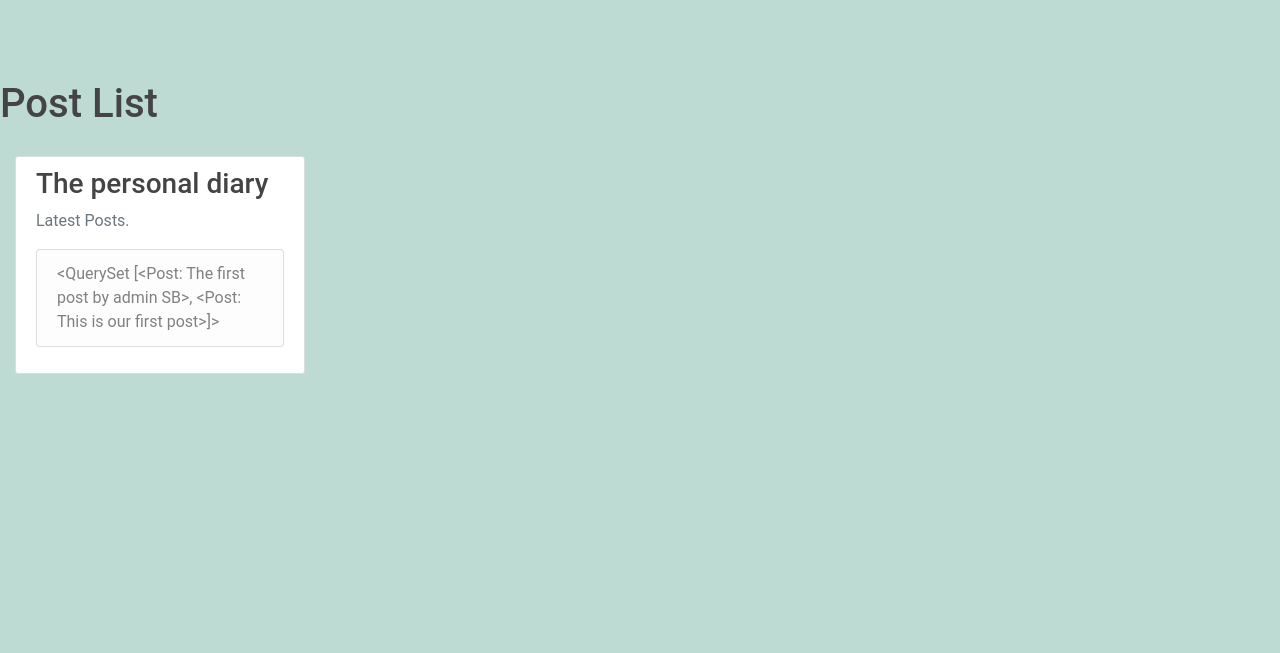
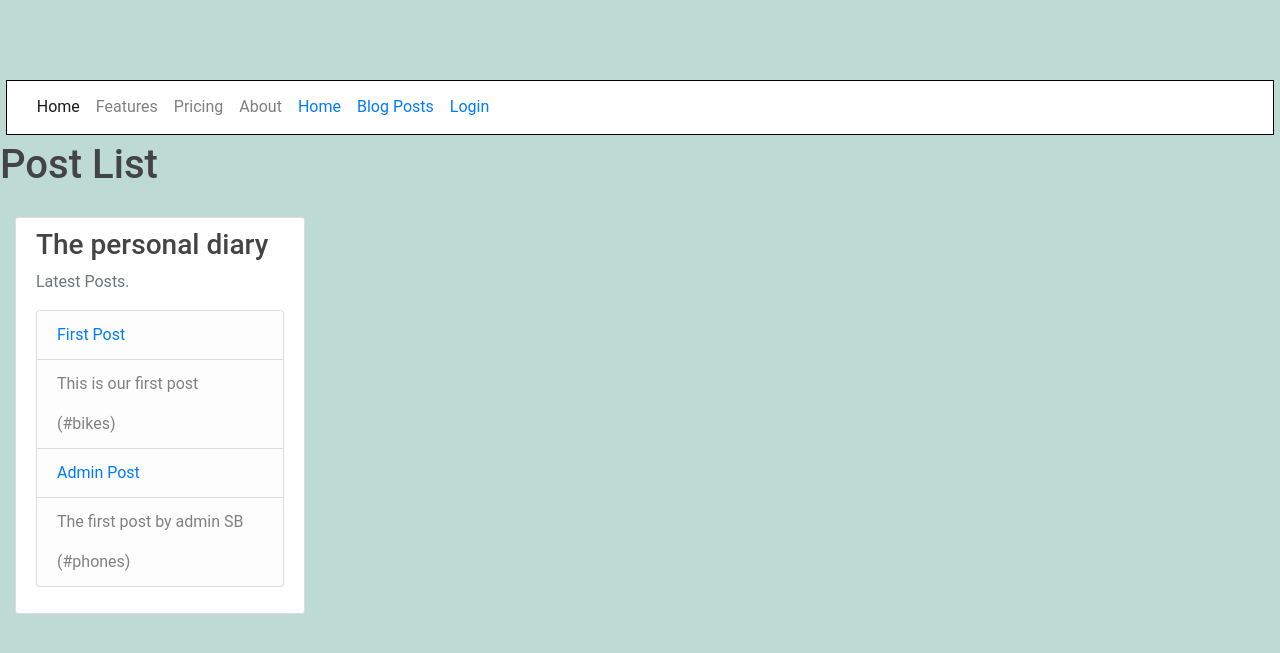
Before and after one commit to asbenjamin/diary, a Django app: page /blog/ in a window 1280 px wide. Shown: the top 653 px of the page. Run offline with Django 4.2, Linux system fonts and the light colour scheme; data comes from the database, SQL or seed files in the repository; both versions use the stored data as it was after the commit; some libraries are stand-ins or nearby versions.

Commit message:
more changes

```diff
--- a/blog/models.py
+++ b/blog/models.py
@@ -7,6 +7,7 @@
 from django.utils import timezone
 
 class Post(models.Model):
+	title = models.CharField(max_length=25, blank=True)
 	description = models.CharField(max_length=255, blank=True)
 	pic = models.ImageField(upload_to='path/to/img')
 	date_posted = models.DateTimeField(default=timezone.now)
@@ -17,7 +18,7 @@
 		return self.description
 
 	def get_absolute_url(self):
-		return reverse('post-detail', kwargs={'pk': self.pk})
+		return reverse('post-detail', kwargs={'pk': self.pk})	#what is reverse for
 
 
 class Comments(models.Model):
--- a/blog/templates/post_list.html
+++ b/blog/templates/post_list.html
@@ -8,11 +8,23 @@
                 <div class="col-md-3">
                     <div class="content-section">
                         <h3>The personal diary</h3>
+
                         <p class='text-muted'>Latest Posts.
+                            {% if post_list %}
+                            <ul class="list-group">
+                              {% for post in post_list %}
+                                <li class="list-group-item list-group-item-light">
+                                    <a href="{{ post.get_absolute_url }}">{{ post.title }}</a>
+                                </li>
 
-                        <ul class="list-group">
-                            <li class="list-group-item list-group-item-light">{{ posts }}</li>
-                        </ul>
+                                <li class="list-group-item list-group-item-light">
+                                  <p>{{ post.description }}</p> ({{post.tags}})
+                                </li>
+                              {% endfor %}
+                            </ul>
+                            {% else %}
+                              <p>There are no posts.</p>
+                            {% endif %}
 
                         </p>
                     </div>
--- a/blog/urls.py
+++ b/blog/urls.py
@@ -5,9 +5,9 @@
 
 
 urlpatterns=[
-	path('', PostListView.as_view(), name='posts'), #added post/<int:pk>
+	path('', PostListView.as_view(), name='posts'),
+	path('post/<int:pk>/', views.post_detail, name='post-detail'),
 	path('post/new/', views.create_post, name='post-create'),
-	path('post/<int:pk>/', views.post_detail, name='post-detail'),
 	path('like/', views.like, name='post-like'),
 	path('post/<int:pk>/update/', PostUpdateView.as_view(), name='post-update'),
 	path('post/<int:pk>/delete/', views.post_delete, name='post-delete'),
--- a/blog/views.py
+++ b/blog/views.py
@@ -22,12 +22,12 @@
 	paginate_by = 10
 	def get_context_data(self, **kwargs):
 		context = super(PostListView, self).get_context_data(**kwargs)
-		context['post_list'] = Post.objects.all()
+		context['post_list'] = Post.objects.all() #what other methods can we use in this line
 		return context
 
 class UserPostListView(LoginRequiredMixin, ListView):
 	model = Post
-	template_name = 'feed/user_posts.html'
+	template_name = 'feed/user_posts.html'			#should I make feed a....
 	context_object_name = 'posts'
 	paginate_by = 10
 
@@ -58,7 +58,7 @@
 			return redirect('post-detail', pk=pk)
 	else:
 		form = NewCommentForm()
-	return render(request, 'feed/post_detail.html', {'post':post, 'is_liked':is_liked, 'form':form})
+	return render(request, 'post_detail.html', {'post':post, 'is_liked':is_liked, 'form':form})
 
 @login_required
 def create_post(request):
--- a/diary/urls.py
+++ b/diary/urls.py
@@ -23,7 +23,7 @@
 urlpatterns = [
     path('admin/', admin.site.urls),
     path('accounts/', include('django.contrib.auth.urls')),
-    #path('', HomeView), #at the moment this seems like repeatition, find a way of redirecting
+    #Look into redirect_as_views
 
     path('account/', include ('account.urls')),
     path('blog/', include ('blog.urls')),
--- a/templates/layout.html
+++ b/templates/layout.html
@@ -30,7 +30,7 @@
         }
       }
     </style>
-{% block content %}
+
     <!-- Navbar -->
 
     <nav class="navbar navbar-expand-lg navbar-light bg-white">
@@ -49,7 +49,7 @@
         <div class="collapse navbar-collapse" id="navbarExample01">
           <ul class="navbar-nav me-auto mb-2 mb-lg-0">
             <li class="nav-item active">
-              <a class="nav-link" aria-current="page" href="#">Home</a>
+              <a class="nav-link" aria-current="page" href="{% url 'home' %}">Home</a>
             </li>
             <li class="nav-item">
               <a class="nav-link" href="#">Features</a>
@@ -60,6 +60,9 @@
             <li class="nav-item">
               <a class="nav-link" href="#">About</a>
             </li>
+
+            <li class="nav-link"><a href="{% url 'home' %}">Home</a></li>
+            <li class="nav-link"><a href="{% url 'posts' %}">Blog Posts</a></li>
 
             {% if user.is_authenticated %}
             <li class="nav-item">
@@ -81,6 +84,7 @@
 
   </header>
 
+  {% block content %}
     <main role="main" class="container-fluid">
         <div class="row">
 
--- a/templates/registration/password_reset_form.html
+++ b/templates/registration/password_reset_form.html
@@ -7,6 +7,6 @@
     {{ form.email.errors }}
   {% endif %}
       <p>{{ form.email }}</p>
-    <input type="submit" class="btn btn-default btn-lg" value="Reset password">
+      <input type="submit" class="btn btn-default btn-lg" value="Reset password">
   </form>
 {% endblock %}
```
Also changed, not shown: blog/templates/post_detail.html (+10 -0 lines), blog/migrations/0002_post_title.py (added), db.sqlite3, path/to/img/phone_image.jpg (added).
